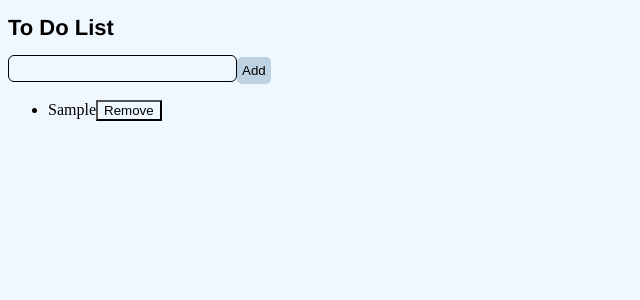
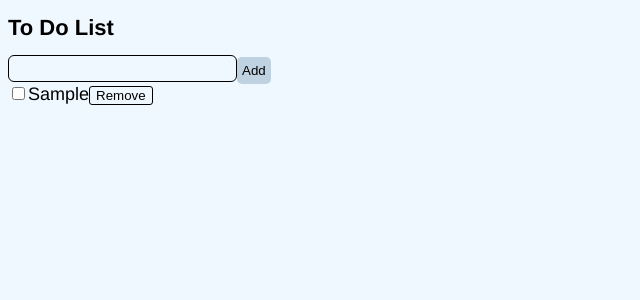
Before and after one commit to xuserena12/simple-to-do-list, a React (Create React App) app: page / in a window 1280 px wide. Both pictures are taken after typing "Sample" into the empty fields and a click on the button "Add". Shown: the top 300 px of the page, without its empty margins (0-640 px from the left). Built offline with nearby package versions, Linux system fonts and the light colour scheme.

Commit message:
More styling

```diff
--- a/src/App.css
+++ b/src/App.css
@@ -24,3 +24,13 @@
   padding-right: 5px;
   padding-left: 5px;
 }
+
+.item {
+  font-family: Helvetica;
+  font-size: 18px;
+}
+
+.remove-button {
+  border: 1px solid black;
+  border-radius: 3px;
+}
--- a/src/App.js
+++ b/src/App.js
@@ -39,14 +39,15 @@ export default function App() {
         setInput(e.target.value)}}
       />
       <button onClick={() => addItem(input)} className="add-button">Add</button>
-      <ul>
+      <div>
         {todos.map((todo) => (
-          <li key={todo.id}>
+          <div class="item" key={todo.id}>
+            <input type="checkbox"/>
             {todo.todo}
-            <button onClick={() => deleteTodo(todo.id)}>Remove</button>
-          </li>
+            <button class="remove-button" onClick={() => deleteTodo(todo.id)}>Remove</button>
+          </div>
         ))}
-      </ul>
+      </div>
     </div>
   );
 }
```
